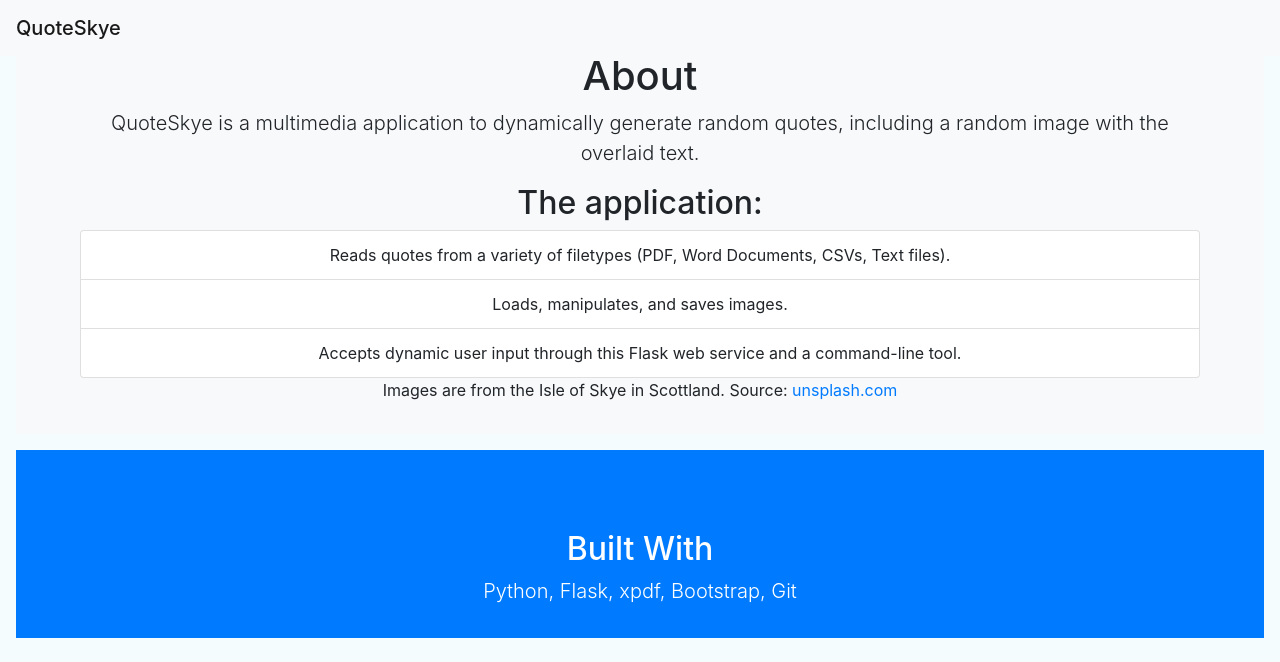
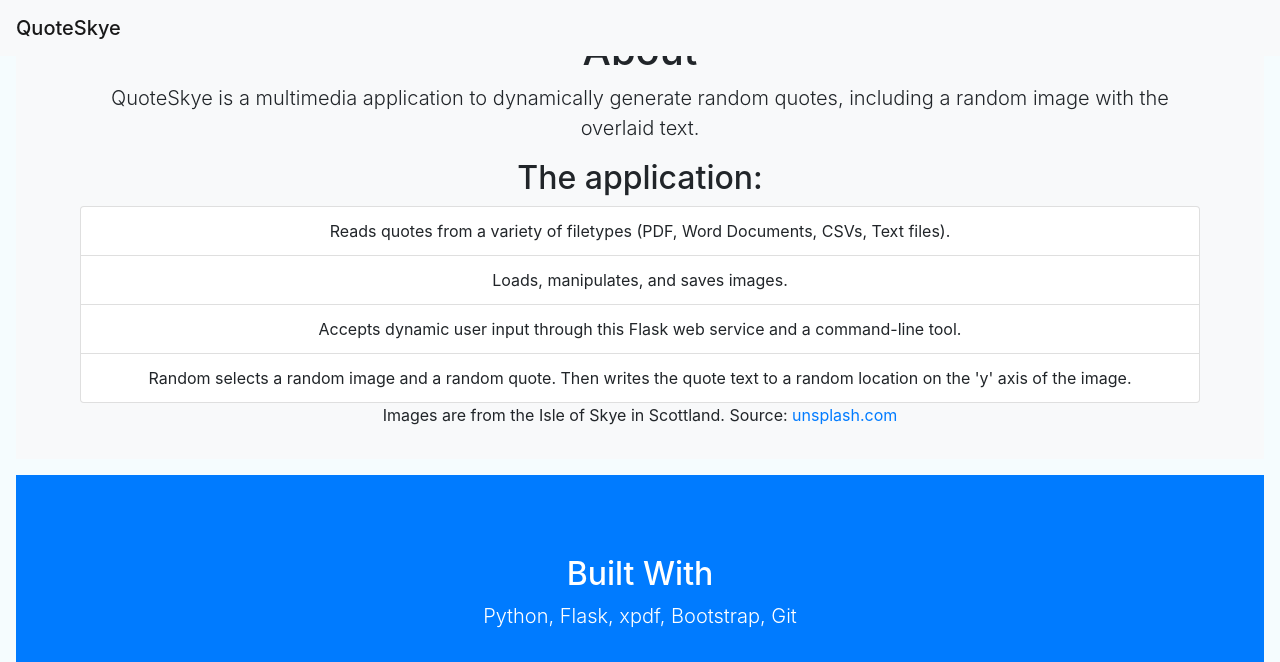
Before and after one commit to rcmadden/meme-generator, a Flask app: template src/templates/about.html in a window 1280 px wide. Shown: the top 662 px of the page. Run offline with Flask 2, Linux system fonts and the light colour scheme; the template is opened without the code that fills it, so the values that code supplies are empty; some libraries are stand-ins or nearby versions.

Commit message:
content: improve description

```diff
--- a/src/templates/about.html
+++ b/src/templates/about.html
@@ -11,6 +11,7 @@
       <li class="list-group-item">Reads quotes from a variety of filetypes (PDF, Word Documents, CSVs, Text files).</li>
       <li class="list-group-item">Loads, manipulates, and saves images.</li>
       <li class="list-group-item">Accepts dynamic user input through this Flask web service and a command-line tool.</li>
+      <li class="list-group-item">Random selects a random image and a random quote. Then writes the quote text to a random location on the 'y' axis of the image.</li>
     </ul>
     <p>Images are from the Isle of Skye in Scottland. Source: <a href='https://unsplash.com/s/photos/skye-island' target="_blank">unsplash.com</a></p>
 
```
